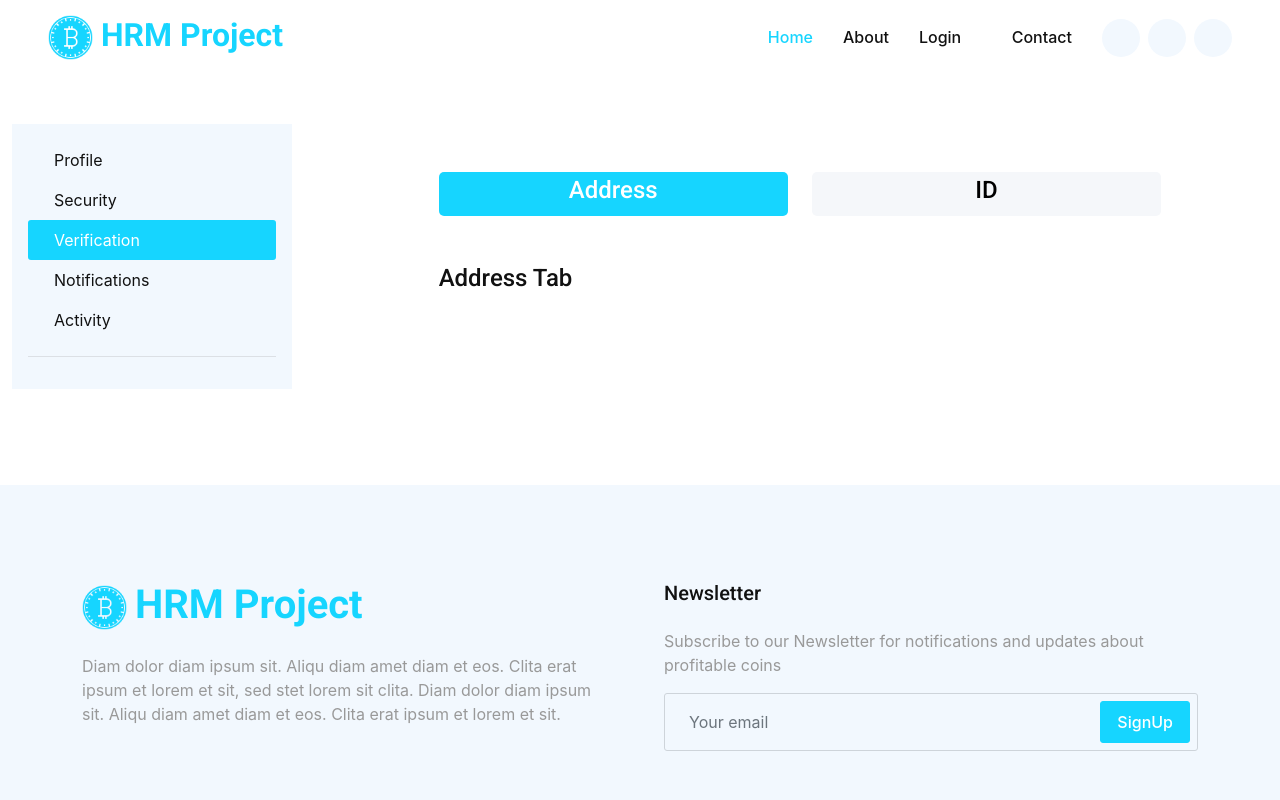
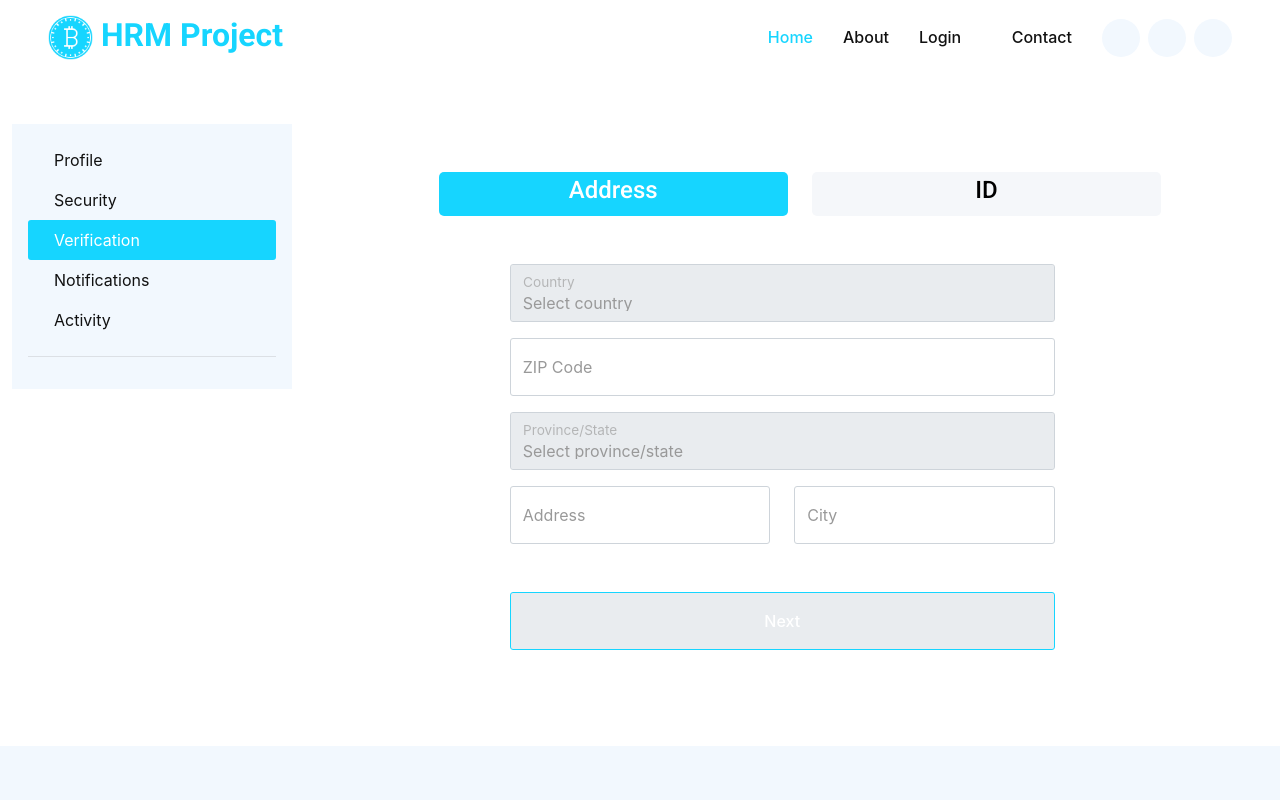
Before and after one commit to tkud04/hrm-project, a React (Create React App) app: page /verification in a window 1280 px wide. Shown: the top 800 px of the page. Built offline with nearby package versions, Linux system fonts and the light colour scheme; some icons are missing.

Commit message:
added verification page

```diff
--- a/src/pages/Verification.js
+++ b/src/pages/Verification.js
@@ -2,95 +2,204 @@ import React,{useState,useEffect} from "react"
 import SideBar from "../components/SideBar"
 import GenericModal from "../components/GenericModal"
 import ErrorText from "../components/ErrorText"
+import loadingImage from '../img/loading.gif'
+import { useNavigate } from "react-router-dom"
 
 
 const Verification = () => {
 
+  const navigate = useNavigate()
 
   const [loading,setLoading] = useState(false)
   const [tabId,setTabId] = useState('address')
+  const [country,setCountry] = useState('none')
+  const [countryValidation,setCountryValidation] = useState(false)
+  const [zipCode,setZipCode] = useState('')
+  const [zipCodeValidation,setZipCodeValidation] = useState(false)
+  const [state,setState] = useState('none')
+  const [stateValidation,setStateValidation] = useState(false)
+  const [address,setAddress] = useState('')
+  const [addressValidation,setAddressValidation] = useState(false)
+  const [addressStates,setAddressStates] = useState([])
+  const [city,setCity] = useState('')
+  const [cityValidation,setCityValidation] = useState(false)
+  const [idType,setIdType] = useState('none')
+  const [idTypeValidation,setIdTypeValidation] = useState(false)
+  const [idNumber,setIdNumber] = useState('')
+  const [idNumberValidation,setIdNumberValidation] = useState(false)
+  const [pic,setPic] = useState('')
+  const [picValidation,setPicValidation] = useState('')
 
   const onInputChanged = (id,value) => {
-  /*
+
    switch(id){
-    case 'current-password':
-      setCurrentPassword(value)
+    case 'zip-code':
+      setZipCode(value)
     break
 
-    case 'new-password':
-      setNewPassword(value)
+    case 'address':
+      setAddress(value)
     break
 
-    case 'confirm-new-password':
-      setConfirmNewPassword(value)
+   case 'city':
+      setCity(value)
+    break
+
+    case 'pic':
+      setPic(value)
+    break
+
+    case 'idNumber':
+      setIdNumber(value)
     break
 
     default:
       console.log('nothing to do here')
+
    }
-   */
   }
 
+  const onSelectChanged = (id,value) => {
+    switch(id){
+      case 'country':
+       setCountry(value)
+      break
+
+      case 'state':
+        setState(value)
+       break
+
+      case 'idType':
+        setIdType(value)
+      break
+    }
+  }
+
+  const countries = [
+   {label: 'Nigeria', value: 'nigeria'}
+  ]
+
+  const states = [
+    {label: 'Lagos', value: 'lagos'}
+  ]
+
+  const emptyStates = [
+    {label: 'Select an option', value: 'none'},
+  ]
+
+  const idTypes = [
+    {label: 'Voter\'s card',value: 'voters-card'},
+    {label: 'Driver\'s license',value: 'drivers-license'},
+    {label: 'National ID Card',value: 'national-id-card'},
+  ]
+
   const clearValidationErrors = () => {
-   /*setCurrentPasswordValidation(false)
-   setNewPasswordValidation(false)
-   setConfirmNewPasswordValidation(false)*/
+    setCountryValidation(false)
+    setStateValidation(false)
+    setCityValidation(false)
+    setAddressValidation(false)
+    setZipCodeValidation(false)
+    setIdTypeValidation(false)
+    setIdNumberValidation(false)
+    setPicValidation(false)
   }
 
   const clearInputs = () => {
-   /* setCurrentPassword('')
+   /* setZipCode('')
     setNewPassword('')
     setConfirmNewPassword('')*/
   }
 
-  const next = () => {
+  const validateAddressTab = (e) => {
+    e.preventDefault()
     clearValidationErrors()
-    /*let validation = currentPassword === '' || currentPassword.length < 7 ||
-    newPassword === '' || newPassword.length < 7 ||
-    confirmNewPassword === '' || confirmNewPassword.length < 7 ||
-    newPassword !== confirmNewPassword
+
+    let validation = zipCode === '' || zipCode.length < 4 ||
+    country === 'none' || state === 'none' || address.length === '' || address.length < 7 ||
+    city === '' || city.length < 3
 
     if(validation){
-      if(currentPassword.length < 7){
-        setCurrentPasswordValidationMessage('Must be at least 7 characters')
-        setCurrentPasswordValidation(true)
+      if(zipCode.length < 4){
+       // setZipCodeValidationMessage('Must be at least 4 characters')
+        setZipCodeValidation(true)
       }
-      if(currentPassword.length === ''){
-        setCurrentPasswordValidationMessage('This field is required')
-        setCurrentPasswordValidation(true)
+      if(zipCode.length === ''){
+       // setZipCodeValidationMessage('This field is required')
+        setZipCodeValidation(true)
       }
 
-      if(newPassword.length < 7){
-        setNewPasswordValidationMessage('Must be at least 7 characters')
-        setNewPasswordValidation(true)
-      }
-      if(newPassword.length === ''){
-        setNewPasswordValidationMessage('This field is required')
-        setNewPasswordValidation(true)
+      if(country === 'none'){
+       // setNewPasswordValidationMessage('This field is required')
+        setCountryValidation(true)
       }
 
-      if(confirmNewPassword.length < 7){
-        setConfirmNewPasswordValidationMessage('Must be at least 7 characters')
-        setConfirmNewPasswordValidation(true)
+      if(state === 'none'){
+        //setConfirmNewPasswordValidationMessage('This field is required')
+        setStateValidation(true)
       }
-      if(confirmNewPassword.length === ''){
-        setConfirmNewPasswordValidationMessage('This field is required')
-        setConfirmNewPasswordValidation(true)
+      if(address.length === ''){
+        //setConfirmNewPasswordValidationMessage('Passwords do not match')
+        setAddressValidation(true)
       }
-      if(newPassword !== confirmNewPassword){
-        setConfirmNewPasswordValidationMessage('Passwords do not match')
-        setConfirmNewPasswordValidation(true)
+      if(address.length < 7){
+        //setConfirmNewPasswordValidationMessage('Passwords do not match')
+        setAddressValidation(true)
+      }
+      if(city.length === ''){
+        //setConfirmNewPasswordValidationMessage('Passwords do not match')
+        setCityValidation(true)
+      }
+      if(city.length < 3){
+        //setConfirmNewPasswordValidationMessage('Passwords do not match')
+        setCityValidation(true)
       }
     }
     else{
+      console.log({country,state,zipCode,city,address,city})
+      selectTab('id')
+    }
+  }
+
+  const validateIdTab = (e) => {
+    e.preventDefault()
+    clearValidationErrors()
+
+    let validation = idType === 'none' || idNumber.length === '' || idNumber.length < 7 ||
+    pic === '' || pic.length < 3
+
+    if(validation){
+     if(idType === 'none'){
+       // setNewPasswordValidationMessage('This field is required')
+        setIdTypeValidation(true)
+      }
+
+      if(idNumber.length === ''){
+        //setConfirmNewPasswordValidationMessage('This field is required')
+        setIdNumberValidation(true)
+      }
+      if(idNumber.length < 3){
+        //setConfirmNewPasswordValidationMessage('Passwords do not match')
+        setIdNumberValidation(true)
+      }
+      if(pic.length === ''){
+        //setConfirmNewPasswordValidationMessage('Passwords do not match')
+        setPicValidation(true)
+      }
+      if(pic.length < 3){
+        //setConfirmNewPasswordValidationMessage('Passwords do not match')
+        setPicValidation(true)
+      }
+    }
+    else{
+      console.log({country,state,zipCode,city,address,city,idType,idNumber,pic})
       setLoading(true)
       setTimeout(() => {
-        alert('Password changed!')
+        alert('Submitted for review!')
         setLoading(false)
-        clearInputs()
-        document.querySelector('#close-button').click()
+        navigate('/dashboard')
+
       },1000)
-    }*/
+    }
   }
 
   const selectTab = id => {
@@ -107,6 +216,22 @@ const Verification = () => {
     color: '#000000'
   }
 
+  useEffect(() => {
+   let ret = emptyStates
+
+   switch(country){
+    case 'nigeria':
+      ret = states
+    break
+
+    default:
+      ret = emptyStates
+   }
+
+   setAddressStates(ret)
+  },[country])
+
+
 
     return (
       <div className="row">
@@ -118,12 +243,12 @@ const Verification = () => {
         <div className="col-md-8">
           <div className="py-5">
            <div className="row" style={styles.tabWrapper}>
-             <a className="col-md-6" onClick={() => {selectTab('address')}} >
+             <a className="col-md-6" onClick={() => null} >
              <div style={{...styles.tabDiv,backgroundColor: tabId === 'address' ? activeTabColors.backgroundColor : inactiveTabColors.backgroundColor}}>
               <h4 style={{...styles.tabTitle,color: tabId === 'address' ? activeTabColors.color : inactiveTabColors.color}}>Address</h4>
              </div>
              </a>
-             <a className="col-md-6" onClick={() => {selectTab('id')}}>
+             <a className="col-md-6" onClick={() => null}>
              <div style={{...styles.tabDiv,backgroundColor: tabId === 'id' ? activeTabColors.backgroundColor : inactiveTabColors.backgroundColor}}>
              <h4 style={{...styles.tabTitle,color: tabId === 'id' ? activeTabColors.color : inactiveTabColors.color}}>ID</h4>
              </div>
@@ -133,14 +258,110 @@ const Verification = () => {
 
           <div className="row">
             {tabId === 'address' && (
-              <div className="col-md-12">
-                <h4>Address Tab</h4>
+              <div className="col-md-8 offset-md-1">
+                 <form>
+                  <div className="form-floating">
+                   <select className="form-control" id="country" value={country} onChange={(e) => {onSelectChanged('country',e?.target?.value)}}>
+                    <option value='none'>Select country</option>
+                     {countries.map((item,index) => (
+                      <option key={index} value={item.value}>{item.label}</option>
+                      )
+                    )}
+                   </select>
+                   <label htmlFor="country" className="form-label">Country</label>
+                  </div>
+                  {countryValidation && (<ErrorText errorMessage='This field is required'/>)}
+
+                  <div className="form-floating mt-3">
+                   <input type="text" value={zipCode} onChange={(e) => {onInputChanged('zip-code',e?.target?.value)}} className="form-control" id="zipCode" placeholder="ZIP Code"/>
+                   <label htmlFor="zipCode" className="form-label">ZIP Code</label>
+                  </div>
+                 {zipCodeValidation && (<ErrorText errorMessage='This field is required'/>)}
+
+                 <div className="form-floating mt-3">
+                   <select className="form-control" id="state" value={state} onChange={(e) => {onSelectChanged('state',e?.target?.value)}}>
+                    <option value='none'>Select province/state</option>
+                     {addressStates.map((item,index) => (
+                      <option key={index} value={item.value}>{item.label}</option>
+                      )
+                    )}
+                   </select>
+                   <label htmlFor="state" className="form-label">Province/State</label>
+                  </div>
+                  {stateValidation && (<ErrorText errorMessage='This field is required'/>)}
+
+                 <div className="row">
+                  <div className="col-md-6">
+                     <div className="form-floating mt-3">
+                      <input type="text" value={address} onChange={(e) => {onInputChanged('address',e?.target?.value)}} className="form-control" id="address" placeholder="Address"/>
+                      <label htmlFor="address" className="form-label">Address</label>
+                     </div>
+                     {addressValidation && (<ErrorText errorMessage='This field is required'/>)}
+                  </div>
+
+                  <div className="col-md-6">
+                    <div className="form-floating mt-3">
+                     <input type="text" value={city} onChange={(e) => {onInputChanged('city',e?.target?.value)}} className="form-control" id="city" placeholder="City"/>
+                     <label htmlFor="city" className="form-label">City</label>
+                    </div>
+                    {cityValidation && (<ErrorText errorMessage='This field is required'/>)}
+                  </div>
+                 </div>
+
+                 <div className="col-12 mt-5">
+                    <button className="btn btn-primary py-3 px-4 form-control" style={{flexDirection: 'row'}} disabled={loading} onClick={validateAddressTab}>
+                      Next
+                      {loading && (<img src={loadingImage} style={{width: 20, marginLeft: 5}}/>)}
+                    </button>
+                  </div>
+                 </form>
               </div>
             )}
 
             {tabId === 'id' && (
-              <div className="col-md-12">
-                 <h4>ID Tab</h4>
+              <div className="col-md-8 offset-md-1">
+                 <form>
+                 <div className="form-floating">
+                   <select value={idType} className="form-control" id="idType" onChange={(e) => {onSelectChanged('idType',e?.target?.value)}}>
+                    <option value='none'>ID Type</option>
+                     {idTypes.map((item,index) => (
+                      <option key={index} value={item.value}>{item.label}</option>
+                      )
+                    )}
+                   </select>
+                   <label htmlFor="idType" className="form-label">ID Type</label>
+                  </div>
+                  {idTypeValidation && (<ErrorText errorMessage='This field is required'/>)}
+
+                  <div className="form-floating mt-3">
+                   <input type="text" value={idNumber} onChange={(e) => {onInputChanged('idNumber',e?.target?.value)}} className="form-control" id="idNumber" placeholder="ID Number"/>
+                   <label htmlFor="idNumber" className="form-label">ID Number</label>
+                  </div>
+                 {idNumberValidation && (<ErrorText errorMessage='This field is required'/>)}
+
+                 <div className="form-floating mt-3">
+                   <input type="file" onChange={(e) => {onInputChanged('pic',e?.target?.value)}} className="form-control" id="pic" placeholder="Upload your ID"/>
+                   <label htmlFor="pic" className="form-label">Upload yor ID</label>
+                  </div>
+                 {picValidation && (<ErrorText errorMessage='This field is required'/>)}
+
+                 <div className="col-12 mt-5">
+                   <div className="row">
+                    <div className="col-md-6">
+                      <button className="btn btn-outline-primary py-3 px-4 form-control" style={{flexDirection: 'row'}} disabled={loading} onClick={() => {selectTab('address')}}>
+                       Back
+                      </button>
+                    </div>
+                    <div className="col-md-6">
+                     <button className="btn btn-primary py-3 px-4 form-control" style={{flexDirection: 'row'}} disabled={loading} onClick={validateIdTab}>
+                      Next
+                      {loading && (<img src={loadingImage} style={{width: 20, marginLeft: 5}}/>)}
+                     </button>
+                    </div>
+                   </div>
+
+                  </div>
+                 </form>
               </div>
             )}
           </div>
```
